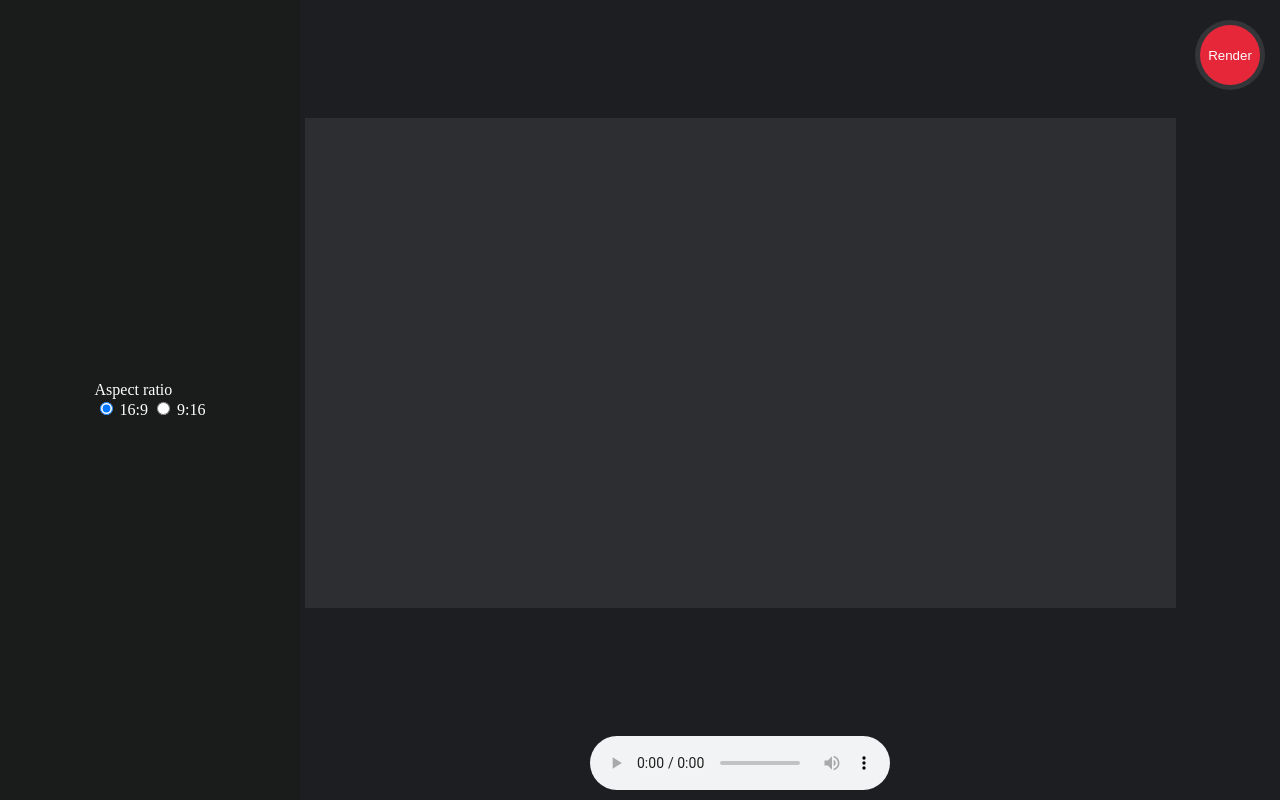
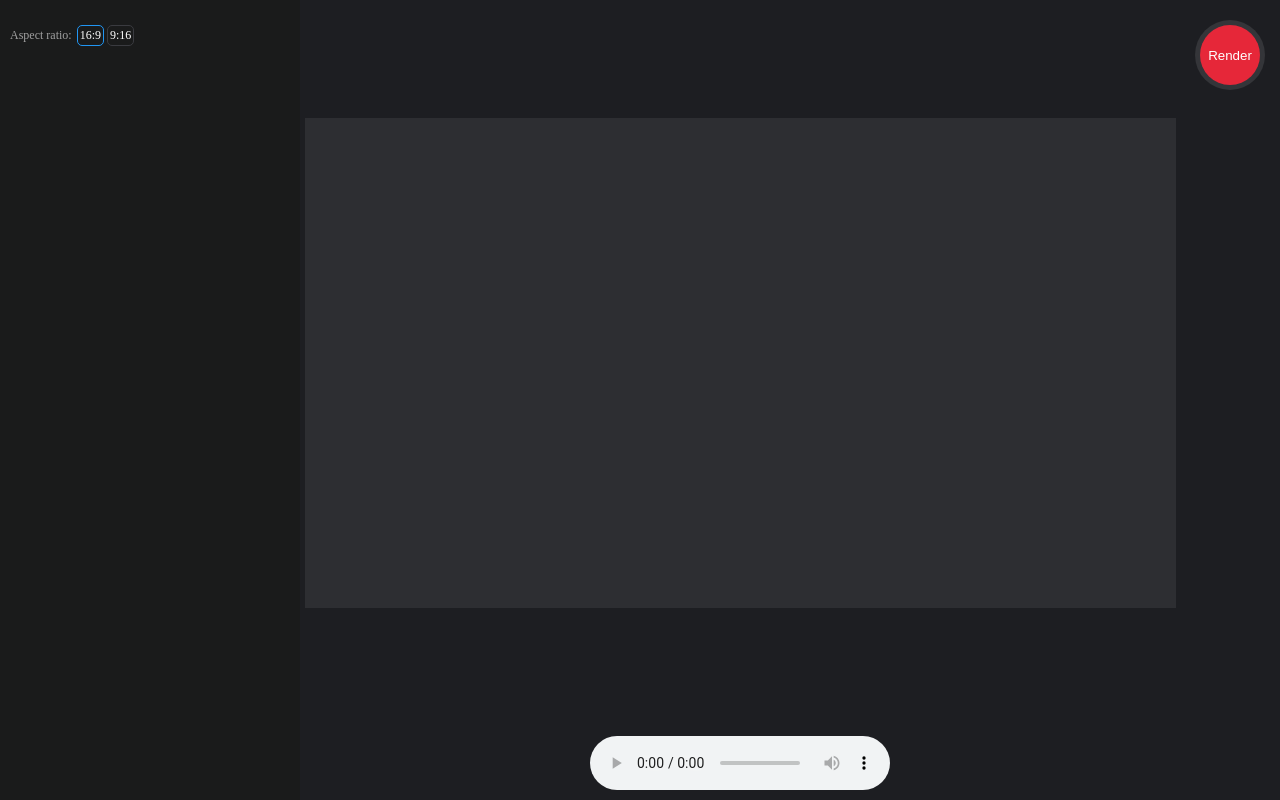
Before and after one commit to SoundDrawVE/sounddrawve, a website built with Vite: page index.html in a window 1280 px wide. Built offline with nearby package versions, Linux system fonts and the light colour scheme.

Commit message:
Style the settings section of ui

```diff
--- a/index.html
+++ b/index.html
@@ -10,13 +10,17 @@
     <div id="app">
       <div class="settings-container">
         <form id="settings-form">
-          <div>
-            <label>Aspect ratio</label>
+          <div class="settings-form-item">
+            <label>Aspect ratio:</label>
             <div>
-              <input type="radio" id="16:9" name="aspect-ratio" value="16:9" checked="checked">
-              <label for="16:9">16:9</label>
-              <input type="radio" id="9:16" name="aspect-ratio" value="9:16">
-              <label for="9:16">9:16</label>
+              <label for="16:9" class="custom-radio">
+                <input type="radio" id="16:9" name="aspect-ratio" value="16:9" checked="checked">
+                <span class="checkmark">16:9</span>
+              </label>
+              <label for="9:16" class="custom-radio">
+                <input type="radio" id="9:16" name="aspect-ratio" value="9:16">
+                <span class="checkmark">9:16</span>
+              </label>
             </div>
           </div>
         </form>
--- a/src/style.css
+++ b/src/style.css
@@ -7,8 +7,13 @@ body { padding: 0; margin: 0; }
   --panel-color: #1a1b1b;
   --canvas-color: #2D2E32;
   --primary-text-color: #FFFFFF;
+  --secondary-text-color: #A0A0A0;
   --render-btn-color: #e62739;
   --render-btn-hovered-color: #F44336;
+  --border-color: #3A3B40;
+  --checked-color: #2196F3;
+  --hover-text-color: #C5A059;
+  --hover-border-color: #FF5722;
 }
 
 #app {
@@ -19,13 +24,61 @@ body { padding: 0; margin: 0; }
   color: var(--primary-text-color);
 }
 
+/* --------- settings --------- */
 .settings-container {
   width: 300px;
+  padding: 10px;
+  background: var(--panel-color);
+  font-size: 14px;
+}
+
+.settings-form-item {
   display: flex;
-  justify-content: center;
   align-items: center;
-  background: var(--panel-color);
+  padding: 10px 0;
 }
+
+.settings-form-item label {
+  color: var(--secondary-text-color);
+  font-size: 12px;
+}
+
+.settings-form-item:hover label {
+  color: var(--hover-text-color);
+}
+
+.settings-form-item > div {
+  padding: 5px;
+}
+
+/* Hide the browser's default radio button */
+.custom-radio input {
+  position: absolute;
+  opacity: 0;
+  cursor: pointer;
+}
+
+/* Style the custom radio button container */
+.checkmark {
+  display: inline-block;
+  padding: 2px;
+  border: 1px solid var(--border-color);
+  border-radius: 5px;
+  cursor: pointer;
+  color: var(--primary-text-color);
+}
+
+/* On mouse-over, add a grey background color */
+.custom-radio:hover input ~ .checkmark {
+  border-color: var(--hover-border-color);
+}
+
+/* When the radio button is checked, add a blue background */
+.custom-radio input:checked ~ .checkmark {
+  border-color: var(--checked-color);
+}
+/* ------end settings --------- */
+
 
 .app-center {
   flex: 1;
```
